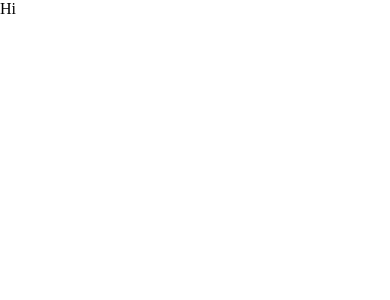
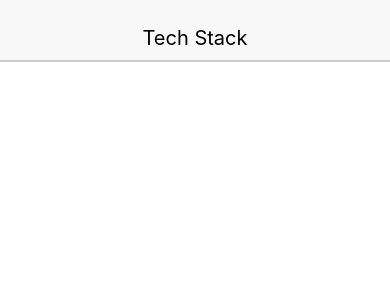
Before and after one commit to showeimer/reactnative_techstack, a React Native app: screen / in a window 390 px wide. Shown: the top 300 px of the page. Built offline with nearby package versions, Linux system fonts and the light colour scheme.

Commit message:
had to reinstall npm packages, fixed syntax error in android and ios files, added Header to App.js

```diff
--- a/index.android.js
+++ b/index.android.js
@@ -1,4 +1,4 @@
 import { AppRegistry } from 'react-native';
 import App from './src/App';
 
-AppRegisty.registerComponent('techstack', () => App);
+AppRegistry.registerComponent('techstack', () => App);
--- a/index.ios.js
+++ b/index.ios.js
@@ -1,4 +1,4 @@
 import { AppRegistry } from 'react-native';
 import App from './src/App';
 
-AppRegisty.registerComponent('techstack', () => App);
+AppRegistry.registerComponent('techstack', () => App);
--- a/src/App.js
+++ b/src/App.js
@@ -3,13 +3,14 @@ import { View } from 'react-native';
 import { Provider } from 'react-redux';
 import { createStore } from 'redux';
 import reducers from './reducers';
+import { Header } from './components/common';
 
 class App extends Component {
   render() {
     return(
       <Provider store={createStore(reducers)}>
         <View>
-          Hi
+          <Header headerText="Tech Stack" />
         </View>
       </Provider>
     )
```
Also changed, not shown: 1 other file (tests, documents, lock files or other folders).
